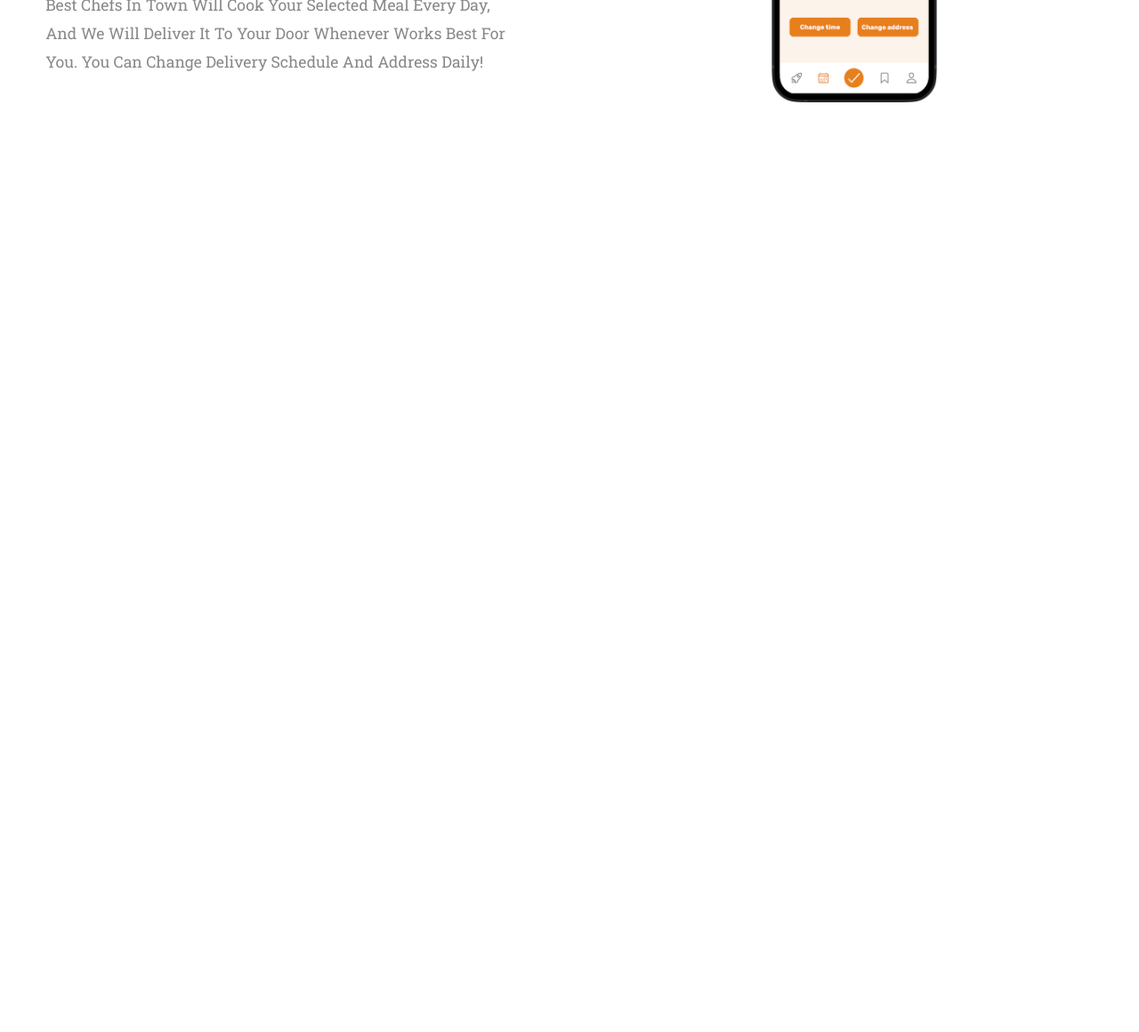
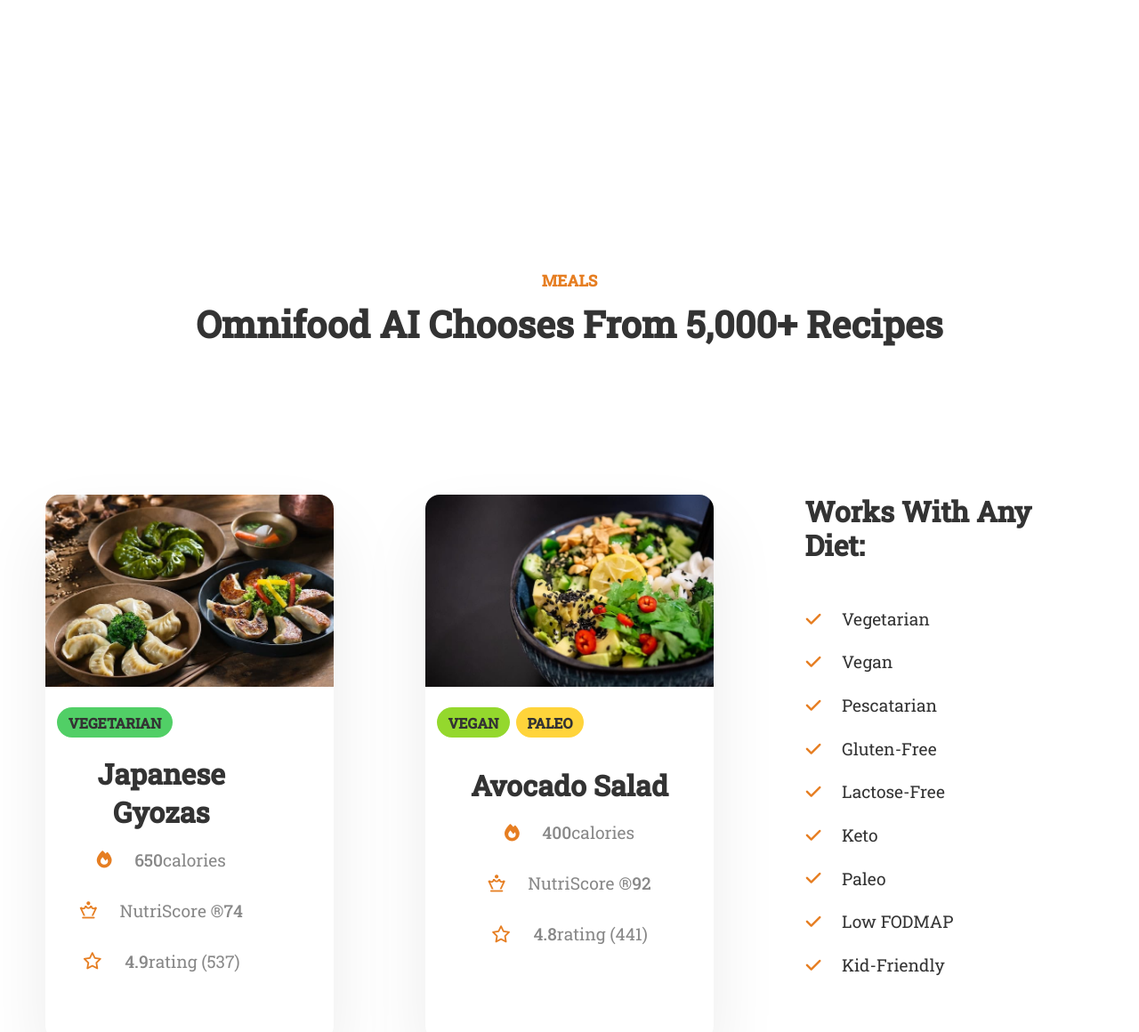
Before and after one commit to CuBin2009/OmniFood, a plain HTML site: page index.html in a window 1280 px wide. Shown: the part 3143-4303 px from the top of the page at 89% size. Before the commit the page ends 3411 px from the top, so only its background shows below. Drawn offline with nearby package versions, Linux system fonts and the light colour scheme.

Commit message:
day 2 continue

```diff
--- a/assets/style.css
+++ b/assets/style.css
@@ -8,6 +8,28 @@
     --bg-color: #fdf2e9;
     --hover-color : #cf711f;
 
+}
+*:focus {
+    outline: none;
+
+    box-shadow: 0 0 0 0.8rem rgba(230, 125, 34, 0.5);
+}
+
+
+.margin-right-sm {
+    margin-right: 1.6rem !important;
+}
+
+.margin-bottom-md {
+    margin-bottom: 4.8rem !important;
+}
+
+.center-text {
+    text-align: center;
+}
+
+strong {
+    font-weight: 500;
 }
 
 *{
@@ -85,7 +107,7 @@
     font-weight: 500;
 }
 .nav-try:hover{
-    color: var(--text-color);
+
     cursor: pointer;
     background-color: var(--hover-color);
     transition: all .3s ease;
@@ -270,7 +292,7 @@
     line-height: 1.8;
 }
 .step-img{
-    width: 35%;
+    width: 25%;
     z-index: 10;
 }
 .step-img-box{
@@ -279,6 +301,127 @@
     justify-content: center;
     align-items: center;
 }
+.step-img-box::before {
+    width: 60%;
+    /* height: 60%; */
+    padding-bottom: 60%;
+    background-color: #fdf2e9;
+    z-index: -2;
+
+
+}
+.step-img-box::before, .step-img-box::after {
+    content: "";
+    display: block;
+    border-radius: 50%;
+    position: absolute;
+    top: 50%;
+    left: 50%;
+    transform: translate(-50%, -50%);
+}
+/* .step-img-box::before,
+.step-img-box::after{
+    background-color: #cf711f;
+    border-radius: 50%;
+    content: "";
+    position: absolute;
+    z-index: 1;
+    top: 50%;
+    left: 50%;
+    display: block;
+    transform: translate(-50%, -50%);
+} */
+
+
+.section-meals{
+    padding: 9.6rem 0;
+}
+.meal{
+    box-shadow: 0 2.4rem 4.8rem rgb(0 0 0 / 8%);
+    border-radius: 16px;
+    overflow: hidden;
+    transition: all linear 0.2s;
+    text-align: center;
+}
+.meal-img{
+    width: 100%;
+}
+.meal-attributes{
+    display: flex;
+    flex-direction: column;
+    gap: 2rem;
+    list-style: none;
+    padding-bottom: 4rem;
+    align-items: center;
+    text-align: center;
+}
+.meal-attribute{
+    font-size: 1.2rem;
+    display: flex;
+    align-items: center;
+    gap: 1.6rem;
+
+}
+.meal-content{
+   padding: 1.2rem 4.8rem 0.8rem 0.8rem;
+   text-align: center;
+}
+.meal-tag{
+    margin-bottom: 1.2rem;
+    display: flex;
+    gap: 0.4rem;
+}
+.meal-tags{
+    margin-bottom: 1.2rem;
+    display: flex;
+    gap: 0.4rem;
+}
+.meal-tilte{
+    font-size: 2rem;
+    color: #333;
+    font-weight: 600;
+    margin-bottom: 1.2rem;
+}
+.tag{
+    display: inline-block;
+    padding: 0.4rem 0.8rem;
+    font-size: 1rem;
+    color: #333333;
+    border-radius:100px;
+    font-weight: 600;
+}
+.tag--vegetarian{
+    background-color: #51cf66;
+}
+
+.tag--vegan{
+    background-color: #94d82d;
+}
+.tag--paleo{
+    background-color: #ffd43b;
+}
+
+.diets-list{
+    list-style-type: none;
+    display: flex;
+    flex-direction: column;
+    gap: 1.6rem;
+}
+.diets-img{
+    color: #E67E22;
+}
+.list-item{
+    font-size: 1.2rem;
+    display: flex;
+    align-items: center;
+    gap: 1.4rem;
+    line-height: 1.2;
+    color: #333;
+
+}
+
+
+
 
 
 
@@ -386,7 +529,7 @@
     }
 
     .cta {
-      /* 3/5 = 60% + 2/5 = 40% */
+
     grid-template-columns: 3fr 2fr;
     }
 
@@ -398,7 +541,7 @@
     margin-top: 1.2rem;
     }
 
-    /* MOBILE NAVIGATION */
+
     .btn-mobile-nav {
     display: block;
     z-index: 9999;
--- a/index.html
+++ b/index.html
@@ -7,7 +7,7 @@
     <title>OMNIFOOD</title>
     <link rel="stylesheet" href="assets/style.css">
     <link rel="stylesheet" href="assets/grid.css">
-    <link href='https://unpkg.com/boxicons@2.1.4/css/boxicons.min.css' rel='stylesheet'>
+    <link href='https://cdnjs.cloudflare.com/ajax/libs/font-awesome/6.2.0/css/all.min.css' rel='stylesheet'>
 </head>
 <body>
     <header class="header">
@@ -131,6 +131,65 @@
                 </div>
             </div>
         </section>
+        <section class="section-meals" id="meal">
+            <div class="container center-text">
+                <span class="subheading">meals</span>
+                <h2 class="heading-secondary">
+                    Omnifood AI chooses from 5,000+ recipes
+                </h2>
+            </div>
+            <div class="container grid grid--3-cols margin-bottom-md" >
+                <div class="meal">
+                    <img src="image/meal-1.jpg" alt="" class="meal-img">
+                    <div class="meal-content">
+                        <div class="meal-tags">
+                        <span class="tag tag--vegetarian">VEGETARIAN</span>
+                    </div>
+                    <p class="meal-tilte">Japanese Gyozas</p>
+                    <ul class="meal-attributes">
+                        <li class="meal-attribute"><i class="fa-solid fa-fire diets-img"></i><span><strong>650</strong>calories</span></li>
+                        <li class="meal-attribute"><i class="fa-regular fa-chess-queen diets-img"></i><span>NutriScore ®<strong>74</strong></span></li>
+                        <li class="meal-attribute"><i class="fa-regular fa-star diets-img"></i><span><strong>4.9</strong>rating (537)</span></li>
+                    </ul>
+
+                </div>
+            </div>
+                <div class="meal">
+                    <img src="image/meal-2.jpg" alt="" class="meal-img">
+                    <div class="meal-content">
+                        <div class="meal-tags">
+                            <span class="tag tag--vegan">VEGAN</span>
+                            <span class="tag tag--paleo">PALEO</span>
+
+                        </div>
+                    </div>
+                    <p class="meal-tilte">Avocado Salad</p>
+                    <ul class="meal-attributes">
+                        <li class="meal-attribute"><i class="fa-solid fa-fire diets-img"></i><span><strong>400</strong>calories</span></li>
+                        <li class="meal-attribute"><i class="fa-regular fa-chess-queen diets-img"></i><span>NutriScore ®<strong>92</strong></span></li>
+                        <li class="meal-attribute"><i class="fa-regular fa-star diets-img"></i><span><strong>4.8</strong>rating (441)</span></li>
+                    </ul>
+                </div>
+
+                <div class="diets">
+                    <h3 class="heading-tertiary">Works with any diet:</h3>
+                    <ul class="diets-list">
+                        <li class="list-item"><i class="fa-solid fa-check diets-img"></i>Vegetarian</li>
+                        <li class="list-item"><i class="fa-solid fa-check  diets-img"></i>Vegan</li>
+                        <li class="list-item"><i class="fa-solid fa-check diets-img"></i>Pescatarian</li>
+                        <li class="list-item"><i class="fa-solid fa-check diets-img"></i>Gluten-free
+                        </li>
+                        <li class="list-item"><i class="fa-solid fa-check diets-img"></i>Lactose-free
+                        </li>
+                        <li class="list-item"><i class="fa-solid fa-check diets-img"></i>Keto</li>
+                        <li class="list-item"><i class="fa-solid fa-check diets-img"></i>Paleo</li>
+                        <li class="list-item"><i class="fa-solid fa-check diets-img"></i>Low FODMAP</li>
+                        <li class="list-item"><i class="fa-solid fa-check diets-img"></i>Kid-friendly</li>
+                    </ul>
+                </div>
+            </div>
+
+        </section>
     </main>
 </body>
 <script src="Js/main.js"></script>
```
Also changed, not shown: image/meal-1.jpg (added), image/meal-2.jpg (added).
